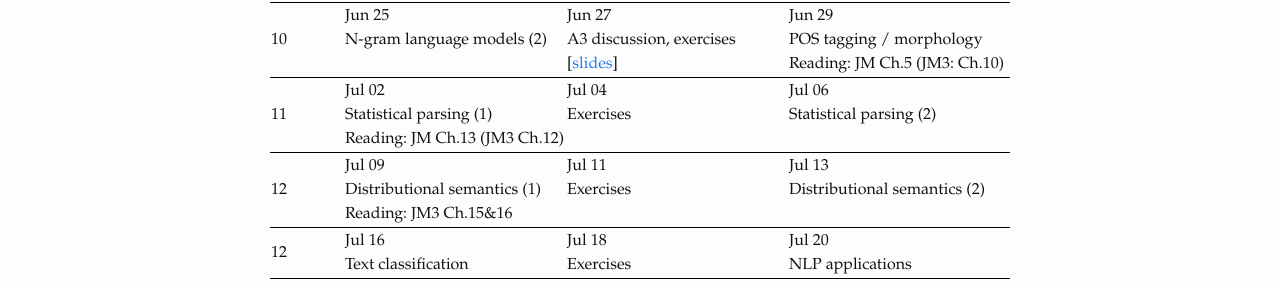
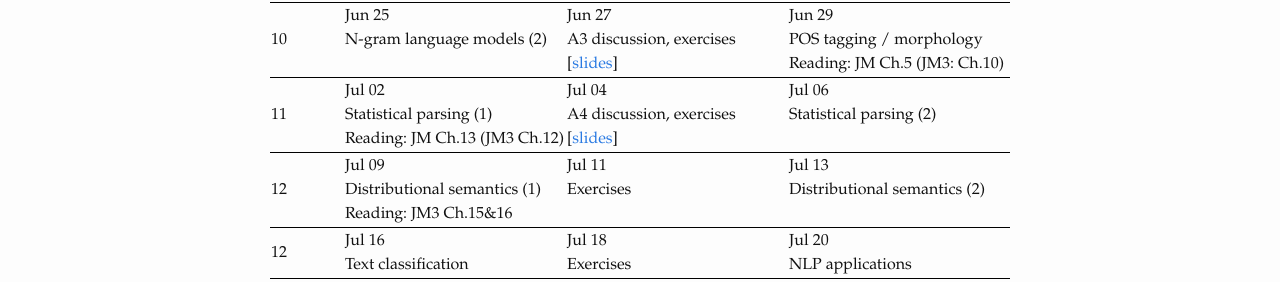
Before and after one commit to snlp2018/snlp2018.github.io, a Jekyll site: the page built from schedule.md, in a window 1280 px wide. Shown: the part 1262-1544 px from the top of the page. Built offline with Jekyll 4.4.1, drawn with Linux system fonts in a browser that asks for light colours.

Commit message:
Assignment 4 discussion

```diff
--- a/_data/schedule.yml
+++ b/_data/schedule.yml
@@ -142,7 +142,9 @@
       topic: Statistical parsing (1)
       reading: "JM Ch.13 (JM3 Ch.12)"
     Jul 04:
-      topic: Exercises
+      topic: A4 discussion, exercises
+      links:
+        slides: slides/assignment-4-discussion.pdf
     Jul 06:
       topic: Statistical parsing (2)
 - week: "12"
```
Also changed, not shown: 1 other file.
